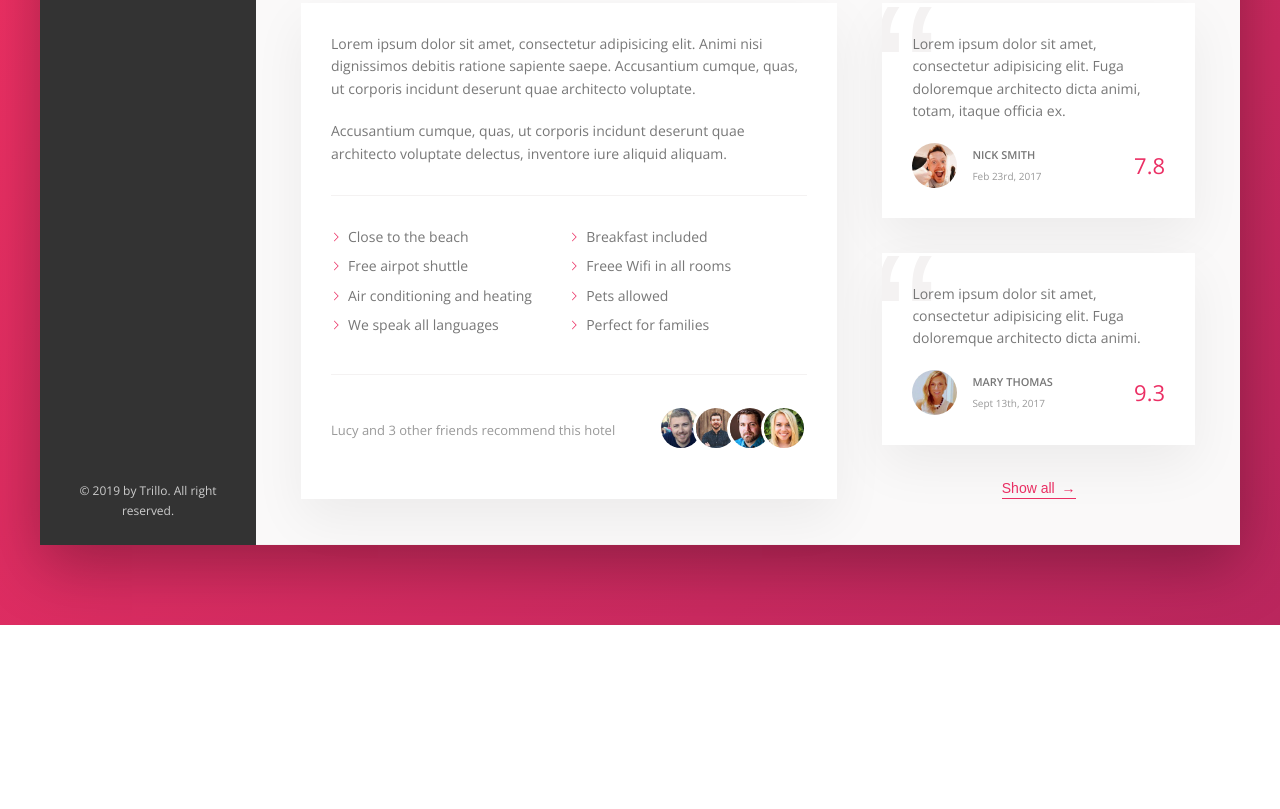
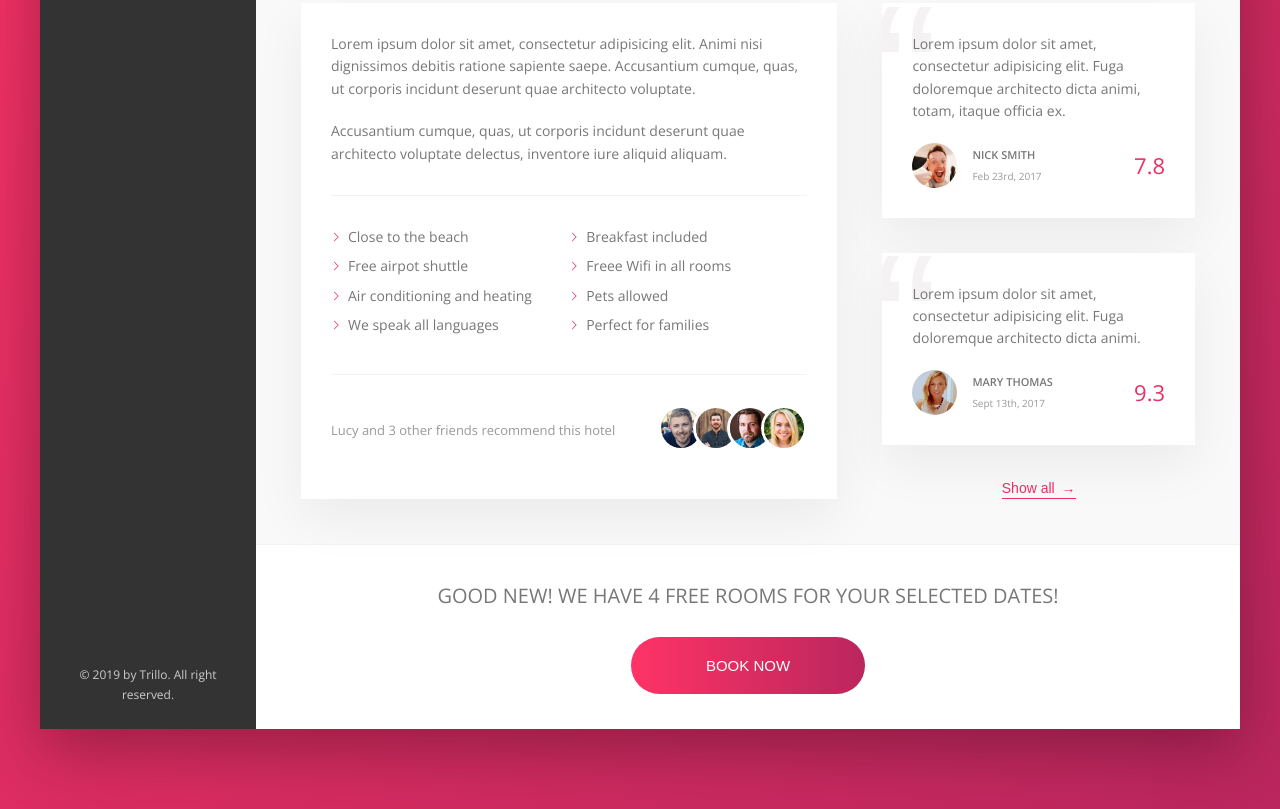
Before and after one commit to Yah0/Trillo, a website: page index.html in a window 1280 px wide. Shown: the part 644-1453 px from the top of the page. Before the commit the page ends 1269 px from the top, so only its background shows below. Drawn offline with nearby package versions, Linux system fonts and the light colour scheme.

Commit message:
build CTA section

```diff
--- a/index.html
+++ b/index.html
@@ -165,7 +165,8 @@
                             </div>
                         </div>
 
-                        <fig class="user-reviews">
+
+                        <figure class="user-reviews">
                             <figure class="review">
                                 <blockquote class="review__text">
                                     Lorem ipsum dolor sit amet, consectetur adipisicing elit. Fuga doloremque architecto dicta animi, totam, itaque officia
@@ -196,9 +197,17 @@
                             </figure>
 
                             <button class="btn-inline">Show all <span>&rarr;</span></button>
-                        </fig>
-                        </div>
-                    </div>
+                            </div>
+                            <div class="cta">
+                                <h2 class="cta__book-now">
+                                    Good new! We have 4 free rooms for your selected dates!
+                                </h2>
+                                <button class="btn">
+                                    <span class="btn__visible">Book now</span>
+                                    <span class="btn__invisible">Only 4 rooms left</span>
+                                </button>
+                            </div>
+
                 </main>
             </div>
         </div>
--- a/sass/_components.scss
+++ b/sass/_components.scss
@@ -447,3 +447,67 @@
         z-index: 1;
     }
 }
+
+//////////////////////////////////
+//CALL TO ACTION
+.cta {
+    padding: 3.5rem 0;
+    text-align: center;
+
+    &__book-now {
+        font-size: 2rem;
+        font-weight: 300;
+        text-transform: uppercase;
+        margin-bottom: 2.5rem;
+    }
+}
+
+//////////////////////////////////
+//CALL TO ACTION
+.btn {
+    font-size: 1.5rem;
+    font-weight: 300;
+    text-transform: uppercase;
+    border-radius: 100px;
+    border: none;
+    background-image: linear-gradient(to right, var(--color-primary-light), var(--color-primary-dark));
+    color: #fff;
+    position: relative;
+    overflow: hidden;
+    cursor: pointer;
+
+    & > * {
+        display: inline-block;
+        height: 100%;
+        width: 100%;
+        transition: all .2s;
+    }
+    &__visible {
+        padding: 2rem 7.5rem;
+    }
+
+    &__invisible {
+        position: absolute;
+        padding: 2rem 0;
+        left: 0;
+        top: -100%;
+    }
+
+    &:hover {
+        background-image: linear-gradient(to left, var(--color-primary-light), var(--color-primary-dark));
+    }
+
+    &:hover &__visible {
+        transform: translateY(100%);
+        }
+
+    &:hover &__invisible {
+        top: 0;
+    }
+
+    &:focus {
+        outline: none;
+        animation: pulsate 1s infinite;
+    }
+
+}
```
Also changed, not shown: css/style.css.
